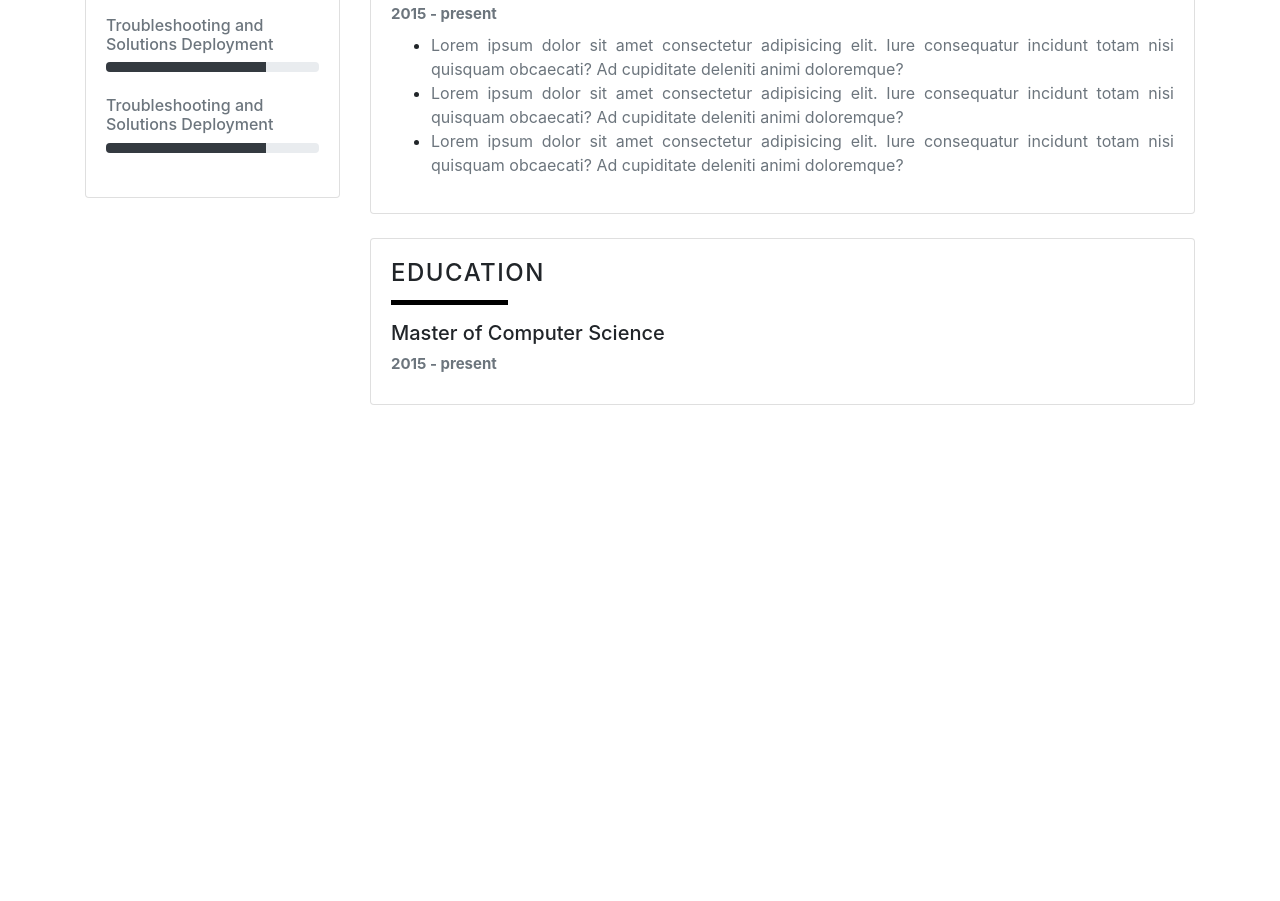
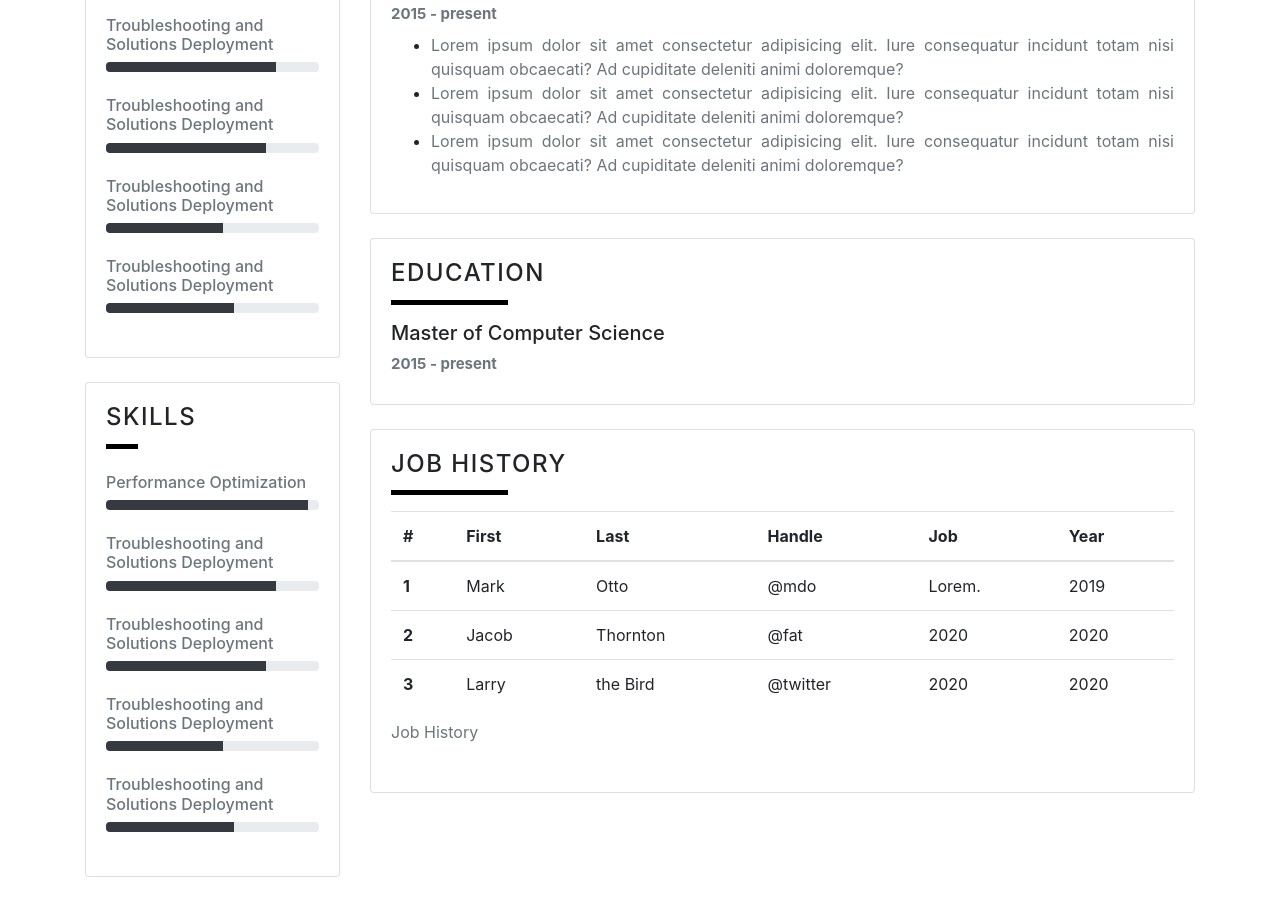
Before and after one commit to DPP-2020/praktikum-1-membuat-cv-part-2-biandark, a plain HTML site: page index.html in a window 1280 px wide. Shown: the part 744-1645 px from the top of the page. Before the commit the page ends 1149 px from the top, so only its background shows below. Drawn offline with nearby package versions, Linux system fonts and the light colour scheme.

Commit message:
05211740000044 #1

```diff
--- a/index.html
+++ b/index.html
@@ -41,26 +41,74 @@
                     </div>
                 </div>
             </div>
-            <div class="card mb-4 mb-lg-0">
+            <div class="card mb-4">
                 <div class="card-body">
                     <h4 class="card-title">SKILLS</h4>
                     <div class="kotak-divider-15 mb-3"></div>
                     <div class="my-4">
                         <h6 class="text-muted">Performance Optimization</h6>
                         <div class="progress">
-                            <div class="progress-bar w-75 bg-dark" role="progressbar" aria-valuenow="75" aria-valuemin="0" aria-valuemax="100"></div>
+                            <div class="progress-bar bg-dark" role="progressbar" style="width: 95%" aria-valuenow="95" aria-valuemin="0" aria-valuemax="100"></div>
                         </div>
                     </div>
                     <div class="my-4">
                         <h6 class="text-muted">Troubleshooting and Solutions Deployment</h6>
                         <div class="progress">
-                            <div class="progress-bar w-75 bg-dark" role="progressbar" aria-valuenow="75" aria-valuemin="0" aria-valuemax="100"></div>
+                            <div class="progress-bar bg-dark" role="progressbar" style="width: 80%" aria-valuenow="80" aria-valuemin="0" aria-valuemax="100"></div>
                         </div>
                     </div>
                     <div class="my-4">
                         <h6 class="text-muted">Troubleshooting and Solutions Deployment</h6>
                         <div class="progress">
-                            <div class="progress-bar w-75 bg-dark" role="progressbar" aria-valuenow="75" aria-valuemin="0" aria-valuemax="100"></div>
+                            <div class="progress-bar bg-dark" role="progressbar" style="width: 75%" aria-valuenow="75" aria-valuemin="0" aria-valuemax="100"></div>
+                        </div>
+                    </div>
+                    <div class="my-4">
+                        <h6 class="text-muted">Troubleshooting and Solutions Deployment</h6>
+                        <div class="progress">
+                            <div class="progress-bar bg-dark" role="progressbar" style="width: 55%" aria-valuenow="55" aria-valuemin="0" aria-valuemax="100"></div>
+                        </div>
+                    </div>
+                    <div class="my-4">
+                        <h6 class="text-muted">Troubleshooting and Solutions Deployment</h6>
+                        <div class="progress">
+                            <div class="progress-bar bg-dark" role="progressbar" style="width: 60%" aria-valuenow="60" aria-valuemin="0" aria-valuemax="100"></div>
+                        </div>
+                    </div>
+                </div>
+            </div>
+            <div class="card mb-4">
+                <div class="card-body">
+                    <h4 class="card-title">SKILLS</h4>
+                    <div class="kotak-divider-15 mb-3"></div>
+                    <div class="my-4">
+                        <h6 class="text-muted">Performance Optimization</h6>
+                        <div class="progress">
+                            <div class="progress-bar bg-dark" role="progressbar" style="width: 95%" aria-valuenow="95" aria-valuemin="0" aria-valuemax="100"></div>
+                        </div>
+                    </div>
+                    <div class="my-4">
+                        <h6 class="text-muted">Troubleshooting and Solutions Deployment</h6>
+                        <div class="progress">
+                            <div class="progress-bar bg-dark" role="progressbar" style="width: 80%" aria-valuenow="80" aria-valuemin="0" aria-valuemax="100"></div>
+                        </div>
+                    </div>
+                    <div class="my-4">
+                        <h6 class="text-muted">Troubleshooting and Solutions Deployment</h6>
+                        <div class="progress">
+                            <div class="progress-bar bg-dark" role="progressbar" style="width: 75%" aria-valuenow="75" aria-valuemin="0" aria-valuemax="100"></div>
+                        </div>
+                    </div>
+                    <div class="my-4">
+                        <h6 class="text-muted">Troubleshooting and Solutions Deployment</h6>
+                        <div class="progress">
+                            <div class="progress-bar bg-dark" role="progressbar" style="width: 55%" aria-valuenow="55" aria-valuemin="0" aria-valuemax="100"></div>
+                        </div>
+                    </div>
+                    <div class="my-4">
+                        <h6 class="text-muted">Troubleshooting and Solutions Deployment</h6>
+                        <div class="progress">
+                            <div class="progress-bar bg-dark" role="progressbar" style="width: 60%" aria-valuenow="60" aria-valuemin="0" aria-valuemax="100"></div>
                         </div>
                     </div>
                 </div>
@@ -126,7 +174,7 @@
                     </div>
                 </div>
             </div>
-            <div class="card">
+            <div class="card mb-4">
                 <div class="card-body">
                     <h4 class="card-title">EDUCATION</h4>
                     <div class="kotak-divider-15 mb-3"></div>
@@ -134,6 +182,53 @@
                         <h5>Master of Computer Science </h5>
                         <p class="fs-15 text-muted mb-2 text-bold">2015 - present</p>
 
+                    </div>
+                </div>
+            </div>
+            <div class="card mb-4">
+                <div class="card-body">
+                    <h4 class="card-title">JOB HISTORY</h4>
+                    <div class="kotak-divider-15 mb-3"></div>
+                    <div>
+                        <table class="table">
+                            <caption>Job History</caption>
+                            <thead>
+                              <tr>
+                                <th scope="col">#</th>
+                                <th scope="col">First</th>
+                                <th scope="col">Last</th>
+                                <th scope="col">Handle</th>
+                                <th scope="col">Job</th>
+                                <th scope="col">Year</th>
+                              </tr>
+                            </thead>
+                            <tbody>
+                              <tr>
+                                <th scope="row">1</th>
+                                <td>Mark</td>
+                                <td>Otto</td>
+                                <td>@mdo</td>
+                                <td>Lorem.</td>
+                                <td>2019</td>
+                              </tr>
+                              <tr>
+                                <th scope="row">2</th>
+                                <td>Jacob</td>
+                                <td>Thornton</td>
+                                <td>@fat</td>
+                                <td>2020</td>
+                                <td>2020</td>
+                              </tr>
+                              <tr>
+                                <th scope="row">3</th>
+                                <td>Larry</td>
+                                <td>the Bird</td>
+                                <td>@twitter</td>
+                                <td>2020</td>
+                                <td>2020</td>
+                              </tr>
+                            </tbody>
+                          </table>
                     </div>
                 </div>
             </div>
```
Also changed, not shown: css/style.css (line endings or trailing spaces).
